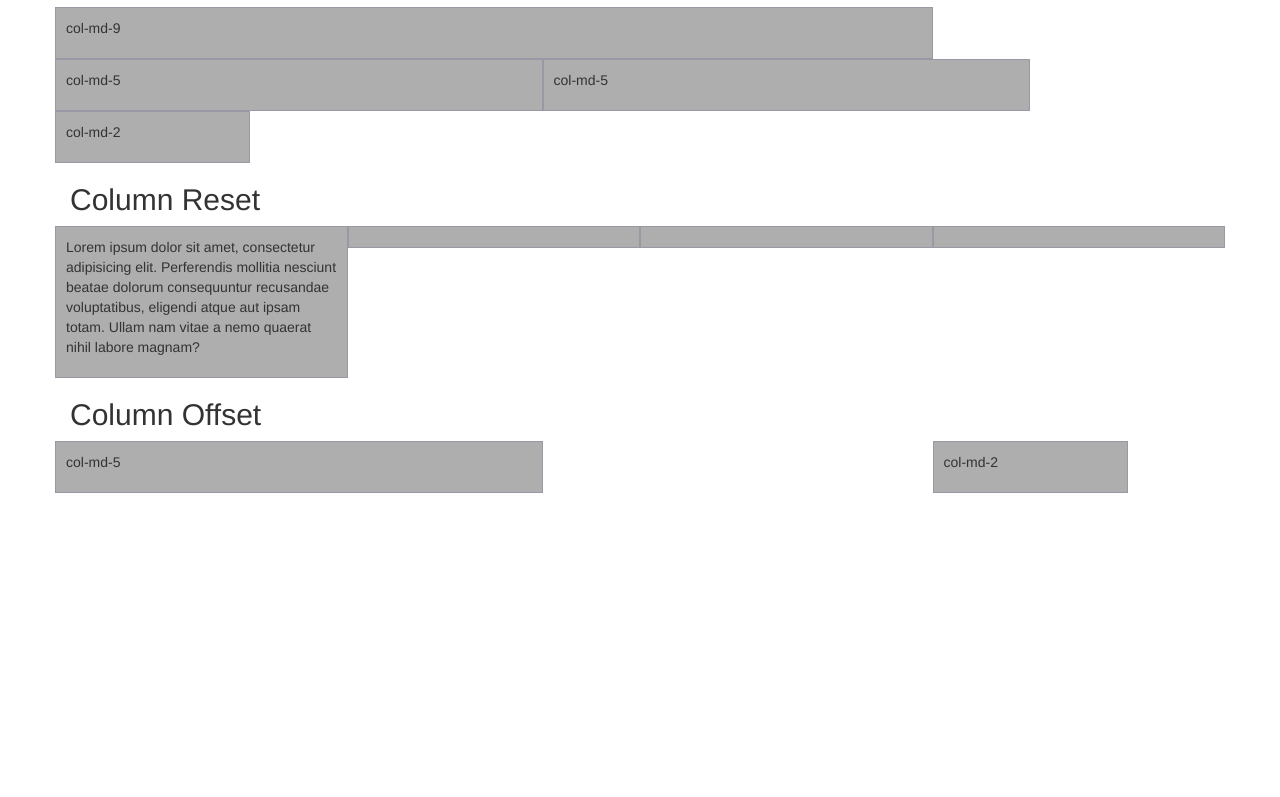
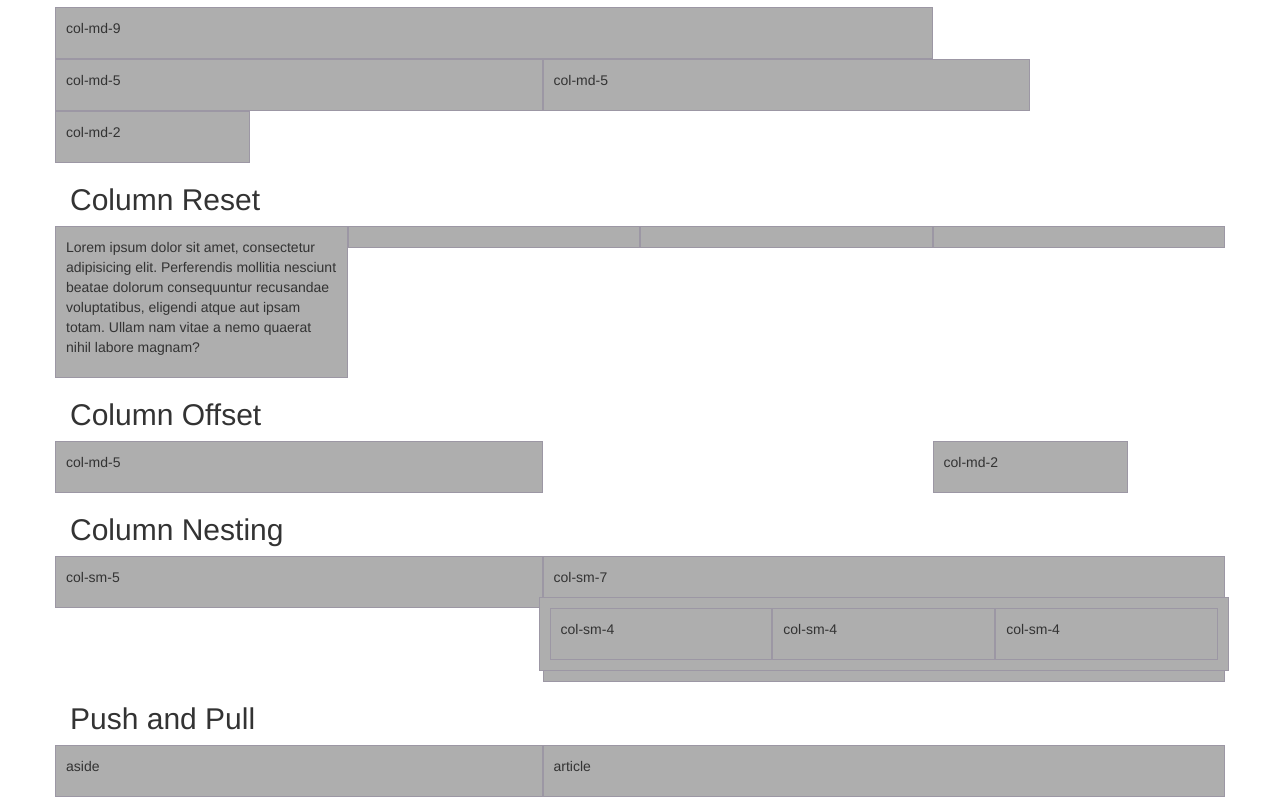
Before and after one commit to dscaife123/grid-system, a plain HTML site: page index.html in a window 1280 px wide. Shown: the part 631-1428 px from the top of the page. Before the commit the page ends 1124 px from the top, so only its background shows below. Drawn offline with Linux system fonts and the light colour scheme.

Commit message:
created push and pull' git push :q :wq

```diff
--- a/css/styles.css
+++ b/css/styles.css
@@ -2,5 +2,5 @@
 	background-color: #aeaeae;
 	border: 1px solid rgba(86, 61, 124, .2);
 	padding: 10px;
-	display: inline-block;
+
 }
--- a/index.html
+++ b/index.html
@@ -178,6 +178,36 @@
 
 		</div>
 
+		<h2>Column Nesting</h2>
+		<div class="row show-grid">
+			<div class="col-sm-5">
+				<p>col-sm-5</p>
+			</div>
+			<div class="col-sm-7">
+				<p>col-sm-7</p>
+				<div class="row">
+					<div class="col-sm-4">
+						<p>col-sm-4</p>
+					</div>
+					<div class="col-sm-4">
+						<p>col-sm-4</p>
+					</div>
+					<div class="col-sm-4">
+						<p>col-sm-4</p>
+					</div>
+				</div>
+			</div>
+		</div>
+
+		<h2>Push and Pull</h2>
+		<div class="row show-grid">
+			<div class="col-sm-8 col-md-7 col-md-push-5">
+			<p>article</p>
+			</div>
+			<div class="col-sm-4 col-md-5 col-md-pull-7">
+			<p>aside</p>
+			</div>
+		</div>
 	</div><!-- </div> end of container -->
 
 </body>
```
